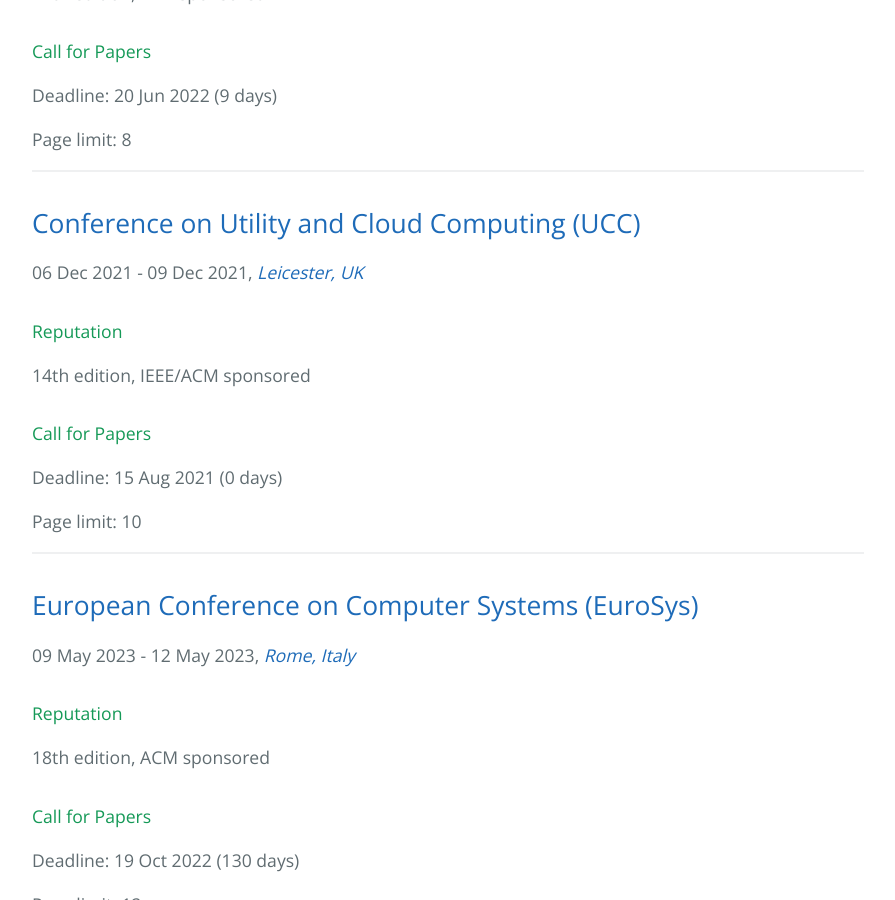
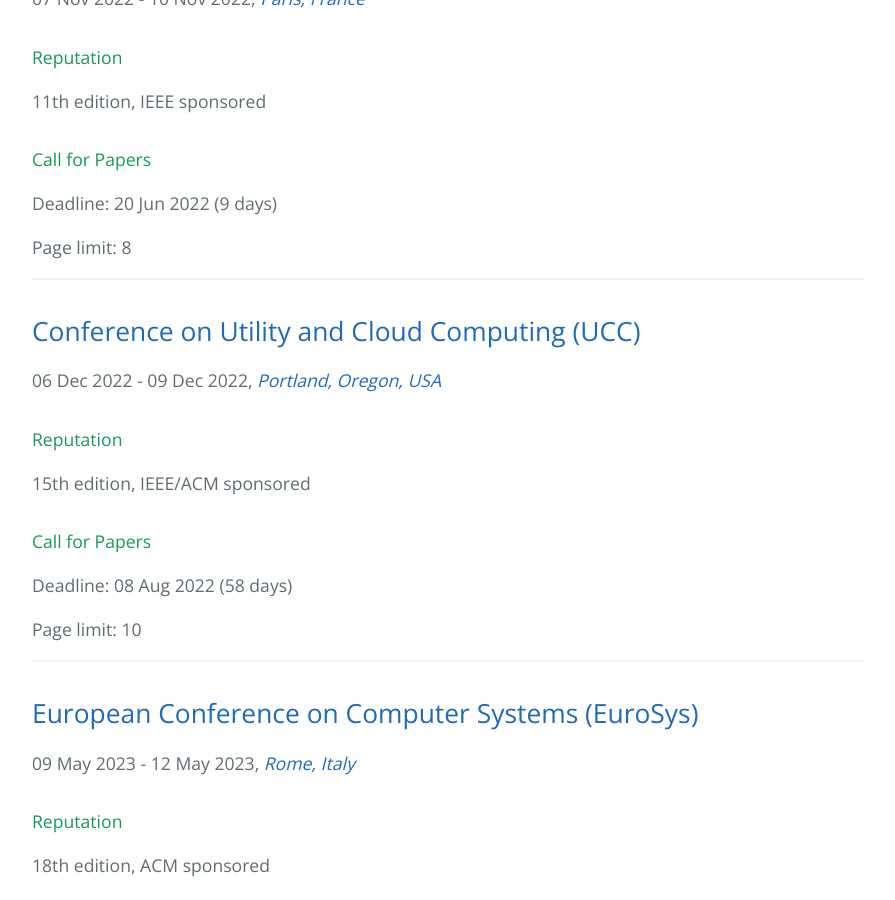
Before and after one commit to stefan-kolb/cloud-conferences, a Jekyll site: the page built from index.html, in a window 1280 px wide and 900 px high, scrolled down 2961 px. Shown: the whole window, without its empty margins (192-1087 px from the left). Built offline with Jekyll 4.4.1, drawn with Linux system fonts in a browser that asks for light colours; nearby versions of some CDN libraries; some of the changed text lies outside the part shown.

Commit message:
updated UCC and CLOSER

```diff
--- a/_data/conferences.yml
+++ b/_data/conferences.yml
@@ -18,10 +18,10 @@
 - name: Conference on Cloud Computing and Services Science
   abbrv: CLOSER
   url: http://closer.scitevents.org/
-  edition: 12
-  deadline: "2021-11-30"
-  date_from: "2022-04-27"
-  date_to: "2022-04-29"
+  edition: 13
+  deadline: "2022-11-18"
+  date_from: "2023-04-26"
+  date_to: "2023-04-28"
   location: "Prague, Czech Republic"
   acceptance: [14, 17, 18, 19, 11]
   page_limit: 10
@@ -125,13 +125,13 @@
 
 - name: Conference on Utility and Cloud Computing
   abbrv: UCC
-  edition: 14
-  url: https://www.cs.le.ac.uk/events/UCC2021/
-  deadline: "2021-08-15"
-  date_from: "2021-12-06"
-  date_to: "2021-12-09"
+  edition: 15
+  url: https://ucc-conference.org/
+  deadline: "2022-08-08"
+  date_from: "2022-12-06"
+  date_to: "2022-12-09"
   organization: IEEE/ACM
-  location: "Leicester, UK"
+  location: "Portland, Oregon, USA"
   page_limit: 10
   acceptance:
     - 2018: 20.5
```
